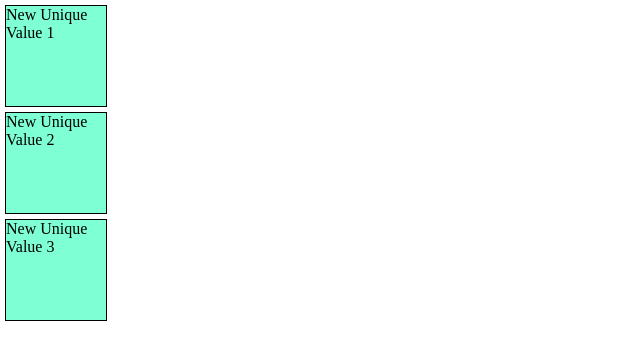
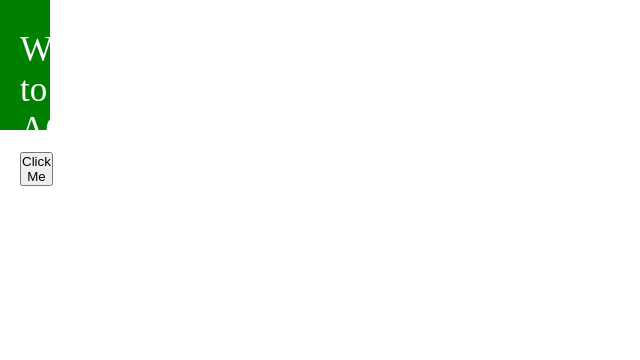
Before and after one commit to aqtech01/JSComplete, a plain HTML site: page 02_DOM_1/index.html in a window 1280 px wide. Shown: the whole page, without its empty margins (0-640 px from the left). Drawn offline with Linux system fonts and the light colour scheme.

Commit message:
DOM complete

```diff
--- a/01-Basic/script.js
+++ b/01-Basic/script.js
@@ -19,5 +19,5 @@
 // console.log(Math.round(-5.05));
 // console.log(Math.round(5.05));
 
-console.log("This is AQTECH!");
-console.log("This is Sparta!");
+// console.log("This is AQTECH!");
+// console.log("This is Sparta!");
--- a/02_DOM_1/index.html
+++ b/02_DOM_1/index.html
@@ -8,9 +8,13 @@
   </head>
   <body>
     <!-- <h2 id="heading2">This is Sparta</h2> -->
-    <div class="box">First Div</div>
-    <div class="box">Second Div</div>
-    <div class="box">Third Div</div>
+    <div id="box" style="background-color: red; width: 30px; height: 300px">
+      This is Sparta!
+    </div>
+    <!-- <img src="" alt="" />
+    <p class="para">This is Simple Line</p> -->
+    <!-- <div class="box">Second Div</div>
+    <div class="box">Third Div</div> -->
     <script src="./script.js"></script>
   </body>
 </html>
--- a/02_DOM_1/script.js
+++ b/02_DOM_1/script.js
@@ -1,12 +1,32 @@
 "use strict";
-let divs = document.querySelectorAll(".box");
-let idx = 1;
-for (const element of divs) {
-  element.innerHTML = `New Unique Value ${idx}`;
-  idx++;
-}
+let div = document.querySelector("#box");
+div.style.backgroundColor = "green";
+div.style.fontSize = "35px";
+div.style.color = "white";
+div.style.fontSize = "bold";
+div.style.height = "100px";
+div.style.paddingTop = "30px";
+div.style.paddingLeft = "20px";
+div.innerText = "Welcome to AQTECH";
+let newBtn = document.createElement("button");
+newBtn.innerText = "Click Me";
+div.append(newBtn);
+// let div = document.querySelector("div");
+// console.log(div);
+// let id = div.getAttribute("id");
+// console.log(div);
 
-// let h2 = document.querySelector("#heading2");
+// let para = document.querySelector("p");
+// console.log(para.getAttribute("class"));
+
+// let divs = document.querySelectorAll(".box");
+// let idx = 1;
+// for (const element of divs) {
+//   element.innerHTML = `New Unique Value ${idx}`;
+//   idx++;
+// }
+
+// // let h2 = document.querySelector("#heading2");
 // console.dir(h2.innerText + " From Apna College Student");
 
 // console.log("Welcome to AQTECH");
--- a/02_DOM_1/style.css
+++ b/02_DOM_1/style.css
@@ -2,14 +2,14 @@
   margin: 0;
   padding: 0;
 }
-p {
+/* div {
   color: red;
   font-size: 24px;
-}
-.box {
+} */
+/* #box {
   height: 100px;
   width: 100px;
   border: 1px solid black;
   margin: 5px;
   background-color: aquamarine;
-}
+} */
```
Also changed, not shown: 02_DOM_1/practise/practise.css (added, +8 -0 lines), 02_DOM_1/practise/practise.html (added, +23 -0 lines), 02_DOM_1/practise/practise.js (added, +10 -0 lines), Self/index.js (+5 -5 lines).
